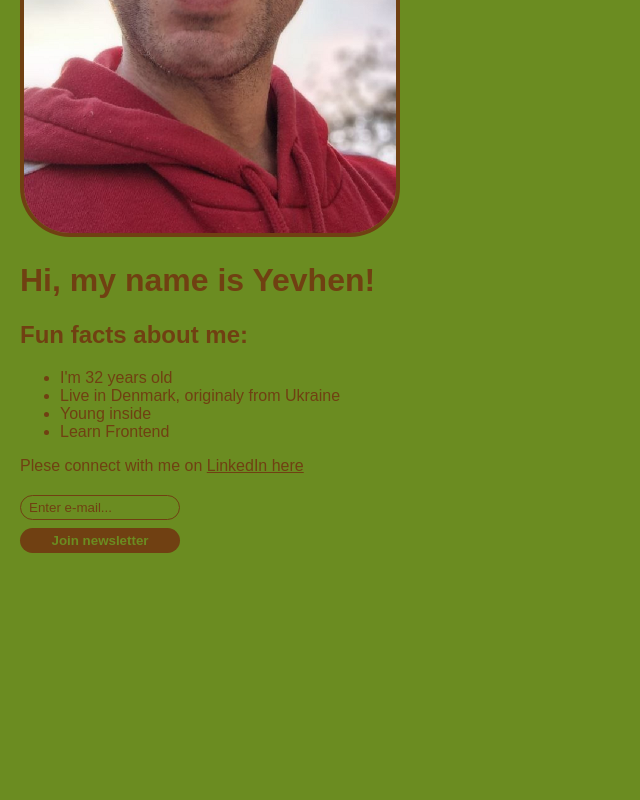
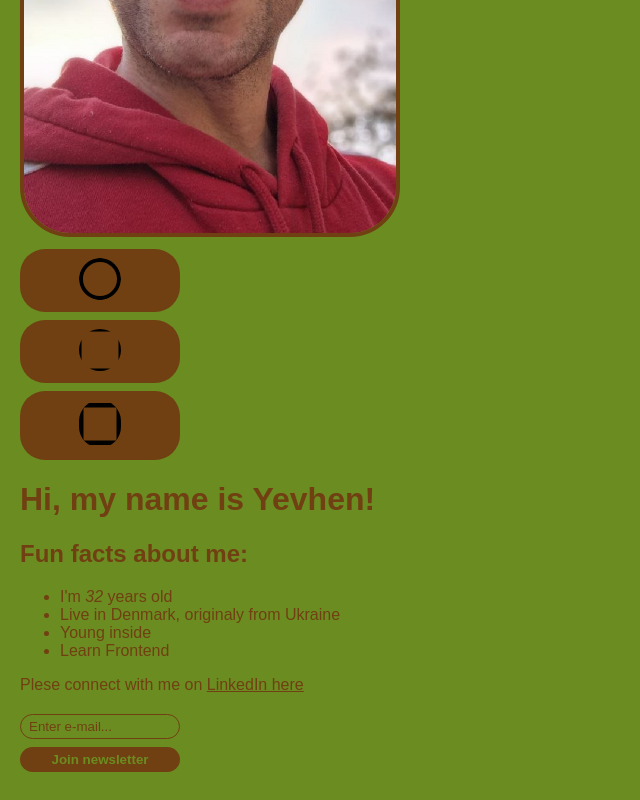
Before and after one commit to t-jay-777/personal-page, a plain HTML site: page index.html in a window 1280 px wide. Shown: the part 388-1188 px from the top of the page, without its empty margins (0-640 px from the left). Before the commit the page ends 969 px from the top, so only its background shows below. Drawn offline with Linux system fonts and the light colour scheme; a web font is replaced by a local one.

Commit message:
Add setting my life years feature

```diff
--- a/index.html
+++ b/index.html
@@ -9,11 +9,19 @@
     <title>Yevhen Tkachenko</title>
 </head>
 <body>
-    <img src="img/avatar2.png" alt="Yevhen' photo">
+    <header class="header">
+        <div class="img"><img src="img/avatar2.png" alt="Yevhen's photo"></div>
+        <div class="img-icons">
+            <button class="avatar-btn"><img src="img/circle-regular.svg" alt="Circle style avatar"></button>
+            <button class="avatar-btn"><img src="img/rounded-rectangle.png" alt="Rounded rectangle avatr"></button>
+            <button class="avatar-btn"><img src="img/square-regular.svg" alt="Square avatar"></button>
+        </div>
+    </header>
+
     <h1>Hi, my name is Yevhen!</h1>
     <h2>Fun facts about me:</h2>
     <ul>
-        <li>I'm 32 years old</li>
+        <li>I'm <i id="age"></i>years old</li>
         <li>Live in Denmark, originaly from Ukraine</li>
         <li>Young inside</li>
         <li>Learn Frontend</li>
--- a/main.js
+++ b/main.js
@@ -10,6 +10,17 @@ favouriteMode("light")
 
 // sharp, soft, round
 favouriteEdgeStyle("soft")
+
+//setting my age to page
+setFullYears();
+
+//date
+function setFullYears() {
+    const today = new Date();
+    const birthday = new Date(1989, 12, 25);
+    const age = today.getFullYear() - birthday.getFullYear();
+    document.getElementById("age").innerHTML = `${age} `;
+}
 
 
 function setProp(prop, value) {
@@ -52,7 +63,7 @@ function favouriteFruit(theme) {
     } else if (theme === "forrest") {
         setProp('--light', "#91B247")
         setProp('--dark', "#597C2B")
-    }  else if (theme === "shiny") {
+    } else if (theme === "shiny") {
         setProp('--light', "#2e9afe")
         setProp('--dark', "#02197c")
     } else if (theme === "banana") {
@@ -73,7 +84,7 @@ function favouriteFruit(theme) {
     } else if (theme === "blueberry") {
         setProp('--light', "#41a8f9")
         setProp('--dark', "#064490")
-    } else  {
+    } else {
         setProp('--light', "#f5f5f5")
         setProp('--dark', "#222222")
     }
```
Also changed, not shown: img/circle-regular.svg (added), img/rounded-rectangle.png (added), img/square-regular.svg (added).
